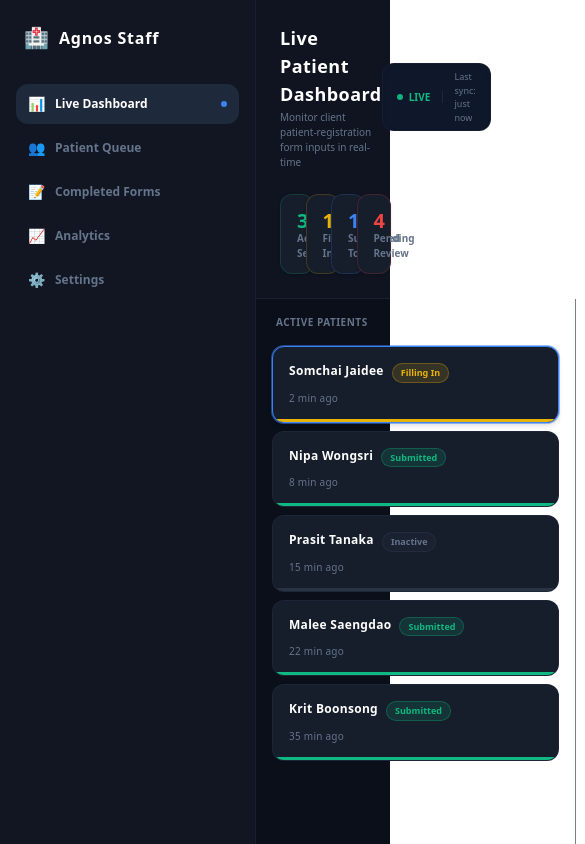
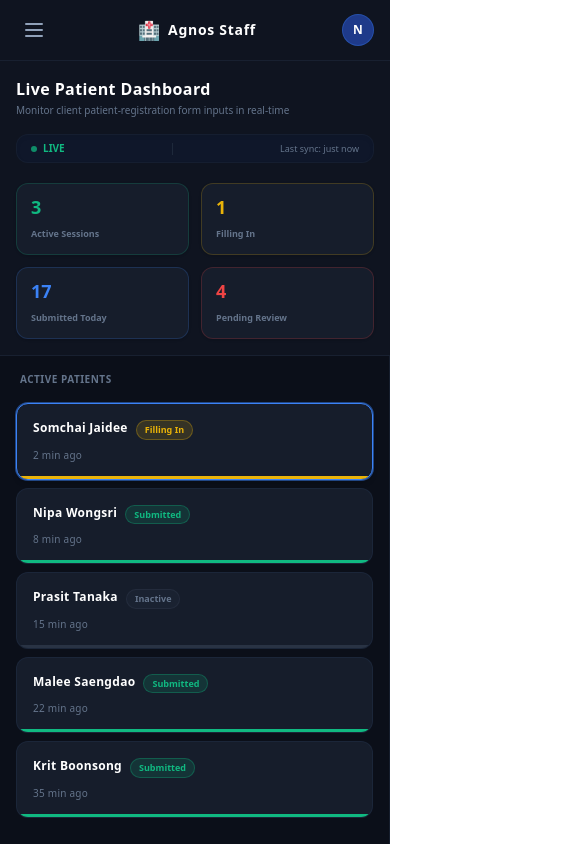
Before and after one commit to jaturaorn/Agnospatientpluse, a Next.js app: page /staff in a window 390 px wide. Shown: the top 844 px of the page, 585 px wide, since content can reach past the window. Built offline with nearby package versions, Linux system fonts and the light colour scheme; no server answers.

Commit message:
Feat: add full responsiveness to Live Patient Dashboard staff view

```diff
--- a/app/staff/page.tsx
+++ b/app/staff/page.tsx
@@ -146,6 +146,8 @@ export default function Page() {
   const [selectedPatientId, setSelectedPatientId] = useState<string>("somchai-uuid-12345");
   const [currentTime, setCurrentTime] = useState<number>(Date.now());
   const [activeMenu, setActiveMenu] = useState<string>("Live Dashboard");
+  const [isSidebarOpen, setIsSidebarOpen] = useState<boolean>(false);
+  const [showMobileDetail, setShowMobileDetail] = useState<boolean>(false);
 
   // Initialize state with relative times anchored to current render
   useEffect(() => {
@@ -213,8 +215,9 @@ export default function Page() {
               formData: formData || {},
               lastActiveField: undefined,
             };
-            // Automatically select the new live session
+            // Automatically select the new live session and switch to detail view on mobile
             setSelectedPatientId(patientId);
+            setShowMobileDetail(true);
             return [newPatient, ...prevPatients];
           }
         });
@@ -329,14 +332,53 @@ export default function Page() {
   ];
 
   return (
-    <div className="w-full min-h-screen bg-[#0B0F19] text-[#F8FAFC] flex font-sans">
-      {/* 1. Left Sidebar */}
-      <aside className="w-64 border-r border-[#1E293B]/60 bg-[#111622] flex flex-col justify-between py-6 px-4 shrink-0">
+    <div className="w-full min-h-screen bg-[#0B0F19] text-[#F8FAFC] flex flex-col md:flex-row font-sans relative overflow-hidden">
+      {/* Mobile Top Bar */}
+      <header className="md:hidden flex items-center justify-between px-4 py-3 bg-[#0F1420] border-b border-[#1E293B]/60 shrink-0">
+        <button
+          onClick={() => setIsSidebarOpen(true)}
+          className="p-1.5 text-slate-400 hover:text-white hover:bg-slate-800/40 rounded-lg focus:outline-none cursor-pointer animate-none"
+        >
+          <svg className="w-6 h-6" fill="none" viewBox="0 0 24 24" stroke="currentColor" strokeWidth={2}>
+            <path strokeLinecap="round" strokeLinejoin="round" d="M4 6h16M4 12h16M4 18h16" />
+          </svg>
+        </button>
+        <div className="flex items-center gap-2">
+          <span className="text-lg">🏥</span>
+          <span className="text-sm font-bold text-white tracking-wider">Agnos Staff</span>
+        </div>
+        <div className="w-8 h-8 rounded-full bg-[#1E3A8A] border border-[#3B82F6]/30 flex items-center justify-center text-white font-bold text-xs">
+          N
+        </div>
+      </header>
+
+      {/* Mobile Sidebar Overlay Backdrop */}
+      {isSidebarOpen && (
+        <div
+          className="fixed inset-0 bg-black/60 z-40 md:hidden transition-opacity duration-300"
+          onClick={() => setIsSidebarOpen(false)}
+        />
+      )}
+
+      {/* 1. Left Sidebar (Collapsible drawer on mobile, static on desktop) */}
+      <aside
+        className={`fixed md:static inset-y-0 left-0 w-64 border-r border-[#1E293B]/60 bg-[#111622] flex flex-col justify-between py-6 px-4 shrink-0 z-50 transition-transform duration-300 ease-in-out md:translate-x-0 ${
+          isSidebarOpen ? "translate-x-0" : "-translate-x-full"
+        }`}
+      >
         <div>
-          {/* Top Brand */}
-          <div className="flex items-center gap-2.5 px-2 mb-8">
-            <span className="text-xl">🏥</span>
-            <span className="text-md font-bold text-white tracking-wider">Agnos Staff</span>
+          {/* Top Brand with Close Button on Mobile */}
+          <div className="flex items-center justify-between px-2 mb-8">
+            <div className="flex items-center gap-2.5">
+              <span className="text-xl">🏥</span>
+              <span className="text-md font-bold text-white tracking-wider">Agnos Staff</span>
+            </div>
+            <button
+              className="md:hidden text-slate-400 hover:text-white p-1 hover:bg-slate-800/40 rounded-lg cursor-pointer"
+              onClick={() => setIsSidebarOpen(false)}
+            >
+              ✕
+            </button>
           </div>
 
           {/* Navigation Links */}
@@ -346,8 +388,11 @@ export default function Page() {
               return (
                 <button
                   key={item.name}
-                  onClick={() => setActiveMenu(item.name)}
-                  className={`w-full flex items-center justify-between px-3 py-2.5 rounded-xl text-left text-xs font-semibold transition-all duration-200 group ${
+                  onClick={() => {
+                    setActiveMenu(item.name);
+                    setIsSidebarOpen(false);
+                  }}
+                  className={`w-full flex items-center justify-between px-3 py-2.5 rounded-xl text-left text-xs font-semibold transition-all duration-200 group cursor-pointer ${
                     isActive
                       ? "bg-[#1E293B] text-white"
                       : "text-[#64748B] hover:text-[#94A3B8] hover:bg-[#1E293B]/30"
@@ -377,17 +422,17 @@ export default function Page() {
       </aside>
 
       {/* 2. Main Content Dashboard */}
-      <main className="flex-1 flex flex-col min-w-0">
+      <main className="flex-1 flex flex-col min-w-0 overflow-hidden">
         {/* Dashboard Title & Stats Area */}
-        <div className="p-6 border-b border-[#1E293B]/60 bg-[#0F1420]">
-          <div className="flex justify-between items-center mb-6">
+        <div className="p-4 md:p-6 border-b border-[#1E293B]/60 bg-[#0F1420] shrink-0">
+          <div className="flex flex-col sm:flex-row sm:justify-between sm:items-center gap-4 mb-5">
             <div>
-              <h2 className="text-lg font-bold tracking-wide text-white">Live Patient Dashboard</h2>
+              <h2 className="text-base md:text-lg font-bold tracking-wide text-white">Live Patient Dashboard</h2>
               <p className="text-[10px] text-[#64748B] mt-0.5">Monitor client patient-registration form inputs in real-time</p>
             </div>
 
             {/* Live Indicator */}
-            <div className="flex items-center gap-3 bg-[#0F172A] border border-[#1E293B]/40 px-3.5 py-1.5 rounded-xl shadow-inner">
+            <div className="flex items-center justify-between sm:justify-start gap-3 bg-[#0F172A] border border-[#1E293B]/40 px-3.5 py-1.5 rounded-xl shadow-inner">
               <div className="inline-flex items-center gap-1.5 text-[10px] font-bold text-[#10B981]">
                 <span className="w-1.5 h-1.5 rounded-full bg-[#10B981] animate-pulse"></span>
                 LIVE
@@ -398,30 +443,32 @@ export default function Page() {
           </div>
 
           {/* Stat Cards row */}
-          <div className="grid grid-cols-4 gap-4">
-            <div className="bg-[#161D2B] border border-[#10B981]/20 rounded-xl p-4 flex flex-col justify-between h-20 shadow-sm">
-              <span className="text-[20px] font-extrabold text-[#10B981] leading-none">{stats.activeSessions}</span>
-              <span className="text-[10px] font-semibold text-[#64748B]">Active Sessions</span>
+          <div className="grid grid-cols-2 lg:grid-cols-4 gap-3 lg:gap-4">
+            <div className="bg-[#161D2B] border border-[#10B981]/20 rounded-xl p-3.5 flex flex-col justify-between h-18 shadow-sm">
+              <span className="text-lg font-extrabold text-[#10B981] leading-none">{stats.activeSessions}</span>
+              <span className="text-[9px] lg:text-[10px] font-semibold text-[#64748B]">Active Sessions</span>
             </div>
-            <div className="bg-[#161D2B] border border-[#EAB308]/20 rounded-xl p-4 flex flex-col justify-between h-20 shadow-sm">
-              <span className="text-[20px] font-extrabold text-[#EAB308] leading-none">{stats.fillingIn}</span>
-              <span className="text-[10px] font-semibold text-[#64748B]">Filling In</span>
+            <div className="bg-[#161D2B] border border-[#EAB308]/20 rounded-xl p-3.5 flex flex-col justify-between h-18 shadow-sm">
+              <span className="text-lg font-extrabold text-[#EAB308] leading-none">{stats.fillingIn}</span>
+              <span className="text-[9px] lg:text-[10px] font-semibold text-[#64748B]">Filling In</span>
             </div>
-            <div className="bg-[#161D2B] border border-[#3B82F6]/20 rounded-xl p-4 flex flex-col justify-between h-20 shadow-sm">
-              <span className="text-[20px] font-extrabold text-[#3B82F6] leading-none">{stats.submittedToday}</span>
-              <span className="text-[10px] font-semibold text-[#64748B]">Submitted Today</span>
+            <div className="bg-[#161D2B] border border-[#3B82F6]/20 rounded-xl p-3.5 flex flex-col justify-between h-18 shadow-sm">
+              <span className="text-lg font-extrabold text-[#3B82F6] leading-none">{stats.submittedToday}</span>
+              <span className="text-[9px] lg:text-[10px] font-semibold text-[#64748B]">Submitted Today</span>
             </div>
-            <div className="bg-[#161D2B] border border-[#EF4444]/20 rounded-xl p-4 flex flex-col justify-between h-20 shadow-sm">
-              <span className="text-[20px] font-extrabold text-[#EF4444] leading-none">{stats.pendingReview}</span>
-              <span className="text-[10px] font-semibold text-[#64748B]">Pending Review</span>
+            <div className="bg-[#161D2B] border border-[#EF4444]/20 rounded-xl p-3.5 flex flex-col justify-between h-18 shadow-sm">
+              <span className="text-lg font-extrabold text-[#EF4444] leading-none">{stats.pendingReview}</span>
+              <span className="text-[9px] lg:text-[10px] font-semibold text-[#64748B]">Pending Review</span>
             </div>
           </div>
         </div>
 
         {/* 3. Main Live Data Container */}
-        <div className="flex-1 flex min-h-0 bg-[#0B0F19]">
+        <div className="flex-1 flex min-h-0 bg-[#0B0F19] overflow-hidden relative">
           {/* Left: Active Patients list */}
-          <section className="w-80 border-r border-[#1E293B]/60 p-4 overflow-y-auto flex flex-col shrink-0">
+          <section className={`w-full md:w-80 border-r border-[#1E293B]/60 p-4 overflow-y-auto flex flex-col shrink-0 ${
+            showMobileDetail ? "hidden md:flex" : "flex"
+          }`}>
             <h3 className="text-[10px] font-extrabold tracking-wider text-[#64748B] uppercase mb-4 px-1">
               Active Patients
             </h3>
@@ -453,8 +500,11 @@ export default function Page() {
                 return (
                   <button
                     key={p.patientId}
-                    onClick={() => setSelectedPatientId(p.patientId)}
-                    className={`w-full text-left relative overflow-hidden bg-[#161D2B] border rounded-xl p-4 hover:bg-[#1E283A]/30 transition-all duration-200 flex flex-col justify-between ${
+                    onClick={() => {
+                      setSelectedPatientId(p.patientId);
+                      setShowMobileDetail(true);
+                    }}
+                    className={`w-full text-left relative overflow-hidden bg-[#161D2B] border rounded-xl p-4 hover:bg-[#1E283A]/30 transition-all duration-200 flex flex-col justify-between cursor-pointer ${
                       isSelected
                         ? "border-[#3B82F6] ring-1 ring-[#3B82F6]/50 shadow-md"
                         : "border-slate-800/80"
@@ -482,37 +532,49 @@ export default function Page() {
           </section>
 
           {/* Right: Selected Patient Details view */}
-          <section className="flex-1 p-6 overflow-y-auto">
+          <section className={`flex-1 p-4 md:p-6 overflow-y-auto ${
+            showMobileDetail ? "flex flex-col" : "hidden md:flex md:flex-col"
+          }`}>
+            {/* Back Button on Mobile */}
+            {showMobileDetail && (
+              <button
+                onClick={() => setShowMobileDetail(false)}
+                className="md:hidden self-start flex items-center gap-1.5 text-xs text-[#3B82F6] hover:text-[#2563EB] font-bold mb-4 bg-[#1E293B]/40 px-3 py-1.5 rounded-lg border border-slate-800/80 cursor-pointer"
+              >
+                ← Back to Patients
+              </button>
+            )}
+
             {selectedPatient ? (
               <div className="max-w-3xl flex flex-col gap-6">
                 {/* Header */}
                 <div className="flex justify-between items-start border-b border-[#1E293B]/40 pb-4">
                   <div>
-                    <h3 className="text-xl font-bold text-white">
+                    <h3 className="text-lg md:text-xl font-bold text-white">
                       {selectedPatient.formData.firstName || selectedPatient.formData.lastName
                         ? `${selectedPatient.formData.firstName || ""} ${selectedPatient.formData.lastName || ""}`.trim()
                         : "Unknown Patient"}
                     </h3>
-                    <p className="text-xs text-[#64748B] mt-1">
+                    <p className="text-[10px] md:text-xs text-[#64748B] mt-1">
                       {getRelativeStartedTime(selectedPatient.startedAt)}
                     </p>
                   </div>
 
                   {/* Status Badges */}
                   {selectedPatient.status === "active" && (
-                    <div className="inline-flex items-center gap-1.5 px-3 py-1 rounded-full bg-[#EAB308]/15 text-[#EAB308] border border-[#EAB308]/30 text-xs font-semibold">
+                    <div className="inline-flex items-center gap-1.5 px-3 py-1 rounded-full bg-[#EAB308]/15 text-[#EAB308] border border-[#EAB308]/30 text-[10px] md:text-xs font-semibold">
                       <span className="w-1.5 h-1.5 rounded-full bg-[#EAB308] animate-pulse"></span>
                       Filling In
                     </div>
                   )}
                   {selectedPatient.status === "inactive" && (
-                    <div className="inline-flex items-center gap-1.5 px-3 py-1 rounded-full bg-[#475569]/15 text-[#64748B] border border-[#475569]/30 text-xs font-semibold">
+                    <div className="inline-flex items-center gap-1.5 px-3 py-1 rounded-full bg-[#475569]/15 text-[#64748B] border border-[#475569]/30 text-[10px] md:text-xs font-semibold">
                       <span className="w-1.5 h-1.5 rounded-full bg-[#64748B]"></span>
                       Inactive
                     </div>
                   )}
                   {selectedPatient.status === "submitted" && (
-                    <div className="inline-flex items-center gap-1.5 px-3 py-1 rounded-full bg-[#10B981]/15 text-[#10B981] border border-[#10B981]/30 text-xs font-semibold">
+                    <div className="inline-flex items-center gap-1.5 px-3 py-1 rounded-full bg-[#10B981]/15 text-[#10B981] border border-[#10B981]/30 text-[10px] md:text-xs font-semibold">
                       <span className="w-1.5 h-1.5 rounded-full bg-[#10B981]"></span>
                       Submitted
                     </div>
@@ -525,12 +587,12 @@ export default function Page() {
                   <div>
                     <div className="flex items-center gap-2 mb-3">
                       <span className="text-[#10B981] text-xs">┃</span>
-                      <h4 className="text-xs font-extrabold tracking-wider uppercase text-[#64748B]">
+                      <h4 className="text-[10px] font-extrabold tracking-wider uppercase text-[#64748B]">
                         Personal Information
                       </h4>
                     </div>
 
-                    <div className="grid grid-cols-1 md:grid-cols-2 gap-4">
+                    <div className="grid grid-cols-1 sm:grid-cols-2 gap-3 md:gap-4">
                       {renderField("First Name", selectedPatient.formData.firstName, "firstName")}
                       {renderField("Last Name", selectedPatient.formData.lastName, "lastName")}
                       {renderField("Middle Name", selectedPatient.formData.middleName, "middleName")}
@@ -546,15 +608,15 @@ export default function Page() {
                   <div>
                     <div className="flex items-center gap-2 mb-3">
                       <span className="text-[#10B981] text-xs">┃</span>
-                      <h4 className="text-xs font-extrabold tracking-wider uppercase text-[#64748B]">
+                      <h4 className="text-[10px] font-extrabold tracking-wider uppercase text-[#64748B]">
                         Contact Information
                       </h4>
                     </div>
 
-                    <div className="grid grid-cols-1 md:grid-cols-2 gap-4">
+                    <div className="grid grid-cols-1 sm:grid-cols-2 gap-3 md:gap-4">
                       {renderField("Phone Number", selectedPatient.formData.phone, "phone")}
                       {renderField("Email Address", selectedPatient.formData.email, "email")}
-                      <div className="md:col-span-2">
+                      <div className="sm:col-span-2">
                         {renderField("Address", formatAddress(selectedPatient.formData.address), "address")}
                       </div>
                     </div>
@@ -564,12 +626,12 @@ export default function Page() {
                   <div>
                     <div className="flex items-center gap-2 mb-3">
                       <span className="text-[#10B981] text-xs">┃</span>
-                      <h4 className="text-xs font-extrabold tracking-wider uppercase text-[#64748B]">
+                      <h4 className="text-[10px] font-extrabold tracking-wider uppercase text-[#64748B]">
                         Emergency Contact
                       </h4>
                     </div>
 
-                    <div className="grid grid-cols-1 md:grid-cols-2 gap-4">
+                    <div className="grid grid-cols-1 sm:grid-cols-2 gap-3 md:gap-4">
                       {renderField("Contact Name", selectedPatient.formData.emergencyContact, "emergencyContact")}
                       {renderField("Relationship", selectedPatient.formData.emergencyRelationship, "emergencyRelationship")}
                       {renderField("Contact Phone", selectedPatient.formData.emergencyPhone, "emergencyPhone")}
```
